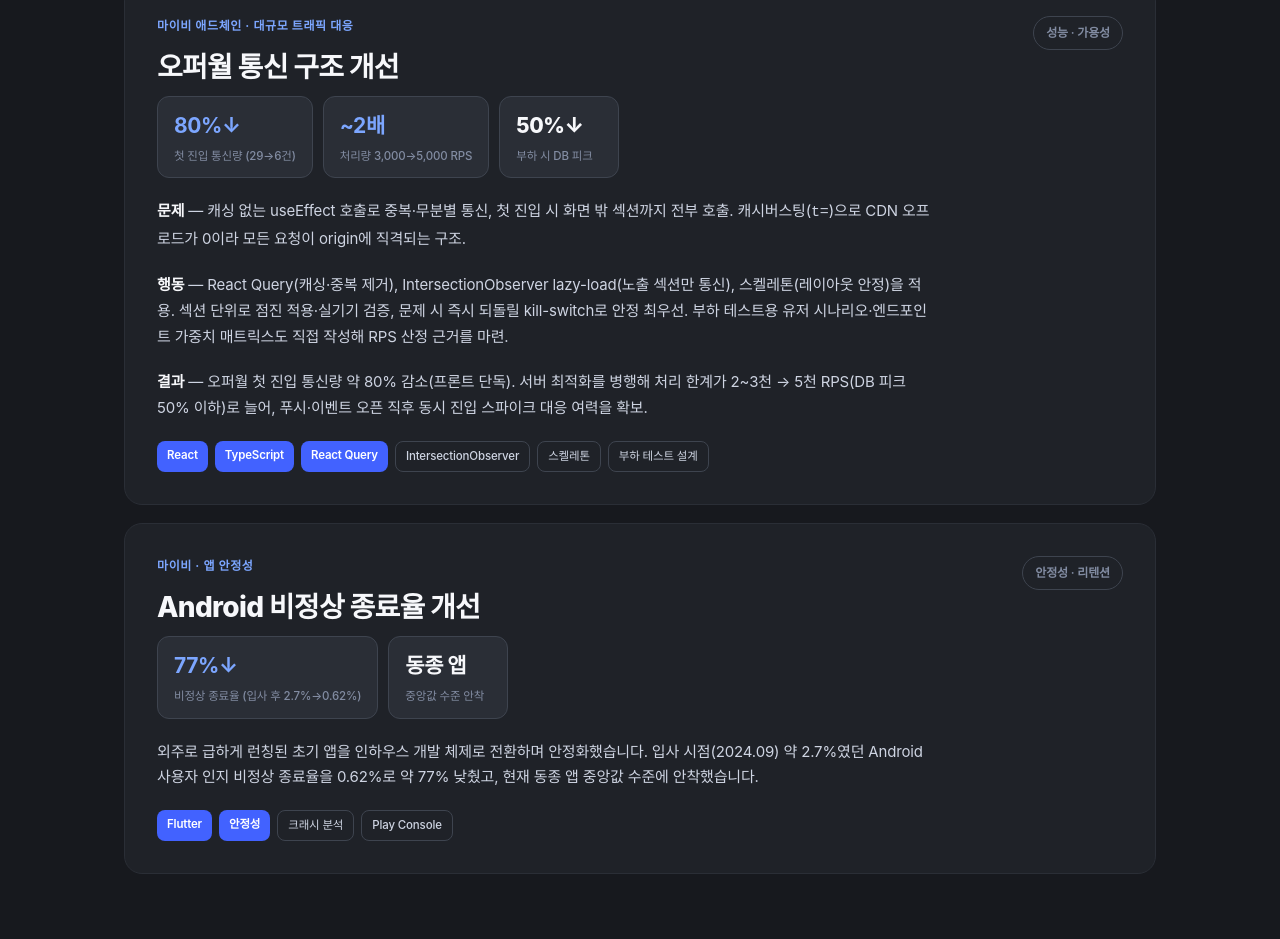
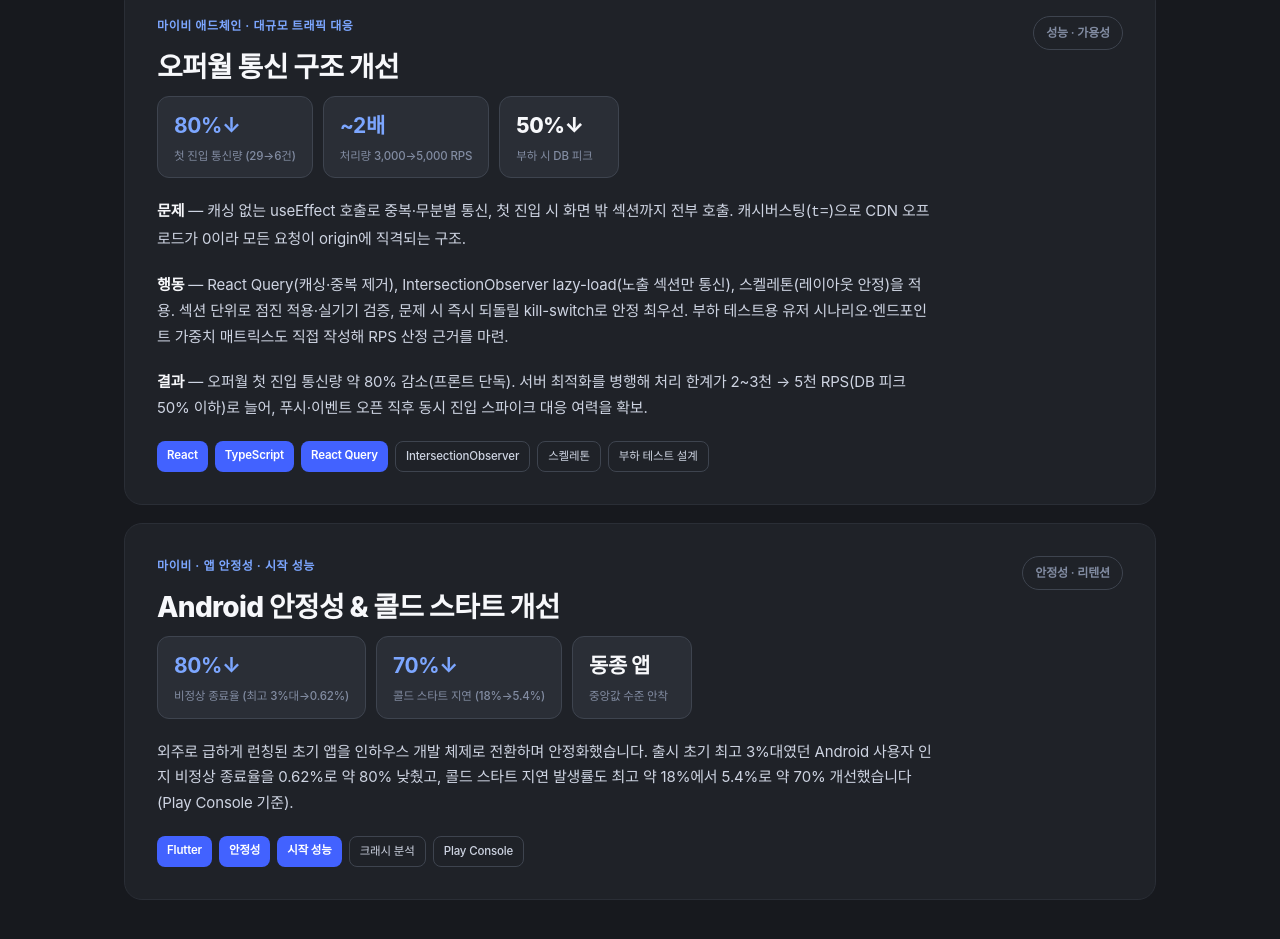
Before and after one commit to chill-beer/portfolio, a plain HTML site: page index.html in a window 1280 px wide. Shown: the part 3642-4581 px from the top of the page. Drawn offline with Linux system fonts and the light colour scheme; a web font is replaced by a local one.

Commit message:
feat: 비정상 종료율 최고→현재 기준(80%↓) + 콜드 스타트 지연 개선(70%↓) 추가

```diff
--- a/index.html
+++ b/index.html
@@ -302,7 +302,7 @@
         <div class="metrics">
           <div class="metric"><div class="v"><b>100만+</b></div><div class="k">누적 다운로드</div></div>
           <div class="metric"><div class="v">4.8 ★</div><div class="k">리뷰 2.1만+ (Play)</div></div>
-          <div class="metric"><div class="v"><b>77%↓</b></div><div class="k">Android 비정상 종료율 (입사 후 2.7%→0.62%)</div></div>
+          <div class="metric"><div class="v"><b>80%↓</b></div><div class="k">Android 비정상 종료율 (최고 3%대→0.62%)</div></div>
           <div class="metric"><div class="v">iOS · AOS</div><div class="k">양대 마켓 운영</div></div>
         </div>
         <p>퀴즈·만보기·게임·쇼핑·설문·포인트 적금·현금인출을 제공하는 앱테크 서비스입니다.
@@ -313,7 +313,7 @@
           <li>React/TS 인앱 웹서비스 다수 설계·독립 배포</li>
           <li>go_router · dio · GetIt, Firebase·카카오 SDK 연동</li>
           <li>상품 교환·현금인출·포인트 적금 플로우 구현</li>
-          <li><b style="color:var(--fg)">Android 비정상 종료율 약 77% 감소</b> (입사 후 2.7%→0.62%)</li>
+          <li><b style="color:var(--fg)">Android 비정상 종료율 약 80%↓ · 콜드 스타트 지연 약 70%↓</b> (안정화)</li>
         </ul>
         <div class="stack">
           <span>Flutter</span><span>Dart</span><span>React</span><span>TypeScript</span>
@@ -416,22 +416,23 @@
         </div>
       </div>
 
-      <!-- 앱 안정성 -->
+      <!-- 앱 안정성 · 시작 성능 -->
       <div class="card rv">
         <div class="row">
           <div>
-            <div class="kicker">마이비 · 앱 안정성</div>
-            <h3>Android 비정상 종료율 개선</h3>
+            <div class="kicker">마이비 · 앱 안정성 · 시작 성능</div>
+            <h3>Android 안정성 &amp; 콜드 스타트 개선</h3>
           </div>
           <div class="scope">안정성 · 리텐션</div>
         </div>
         <div class="metrics">
-          <div class="metric"><div class="v"><b>77%↓</b></div><div class="k">비정상 종료율 (입사 후 2.7%→0.62%)</div></div>
+          <div class="metric"><div class="v"><b>80%↓</b></div><div class="k">비정상 종료율 (최고 3%대→0.62%)</div></div>
+          <div class="metric"><div class="v"><b>70%↓</b></div><div class="k">콜드 스타트 지연 (18%→5.4%)</div></div>
           <div class="metric"><div class="v">동종 앱</div><div class="k">중앙값 수준 안착</div></div>
         </div>
-        <p>외주로 급하게 런칭된 초기 앱을 인하우스 개발 체제로 전환하며 안정화했습니다. 입사 시점(2024.09) 약 2.7%였던 Android 사용자 인지 비정상 종료율을 0.62%로 약 77% 낮췄고, 현재 동종 앱 중앙값 수준에 안착했습니다.</p>
+        <p>외주로 급하게 런칭된 초기 앱을 인하우스 개발 체제로 전환하며 안정화했습니다. 출시 초기 최고 3%대였던 Android 사용자 인지 비정상 종료율을 0.62%로 약 80% 낮췄고, 콜드 스타트 지연 발생률도 최고 약 18%에서 5.4%로 약 70% 개선했습니다(Play Console 기준).</p>
         <div class="stack">
-          <span>Flutter</span><span>안정성</span>
+          <span>Flutter</span><span>안정성</span><span>시작 성능</span>
           <span class="ghost">크래시 분석</span><span class="ghost">Play Console</span>
         </div>
       </div>
```
Also changed, not shown: 1 other file.
